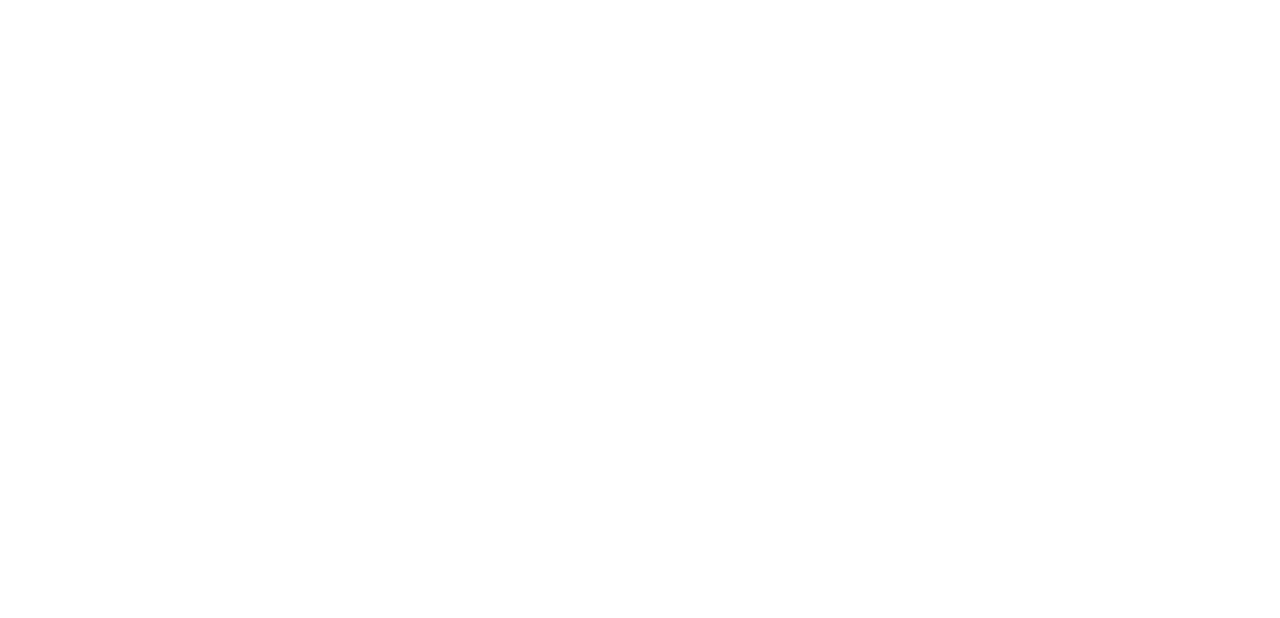
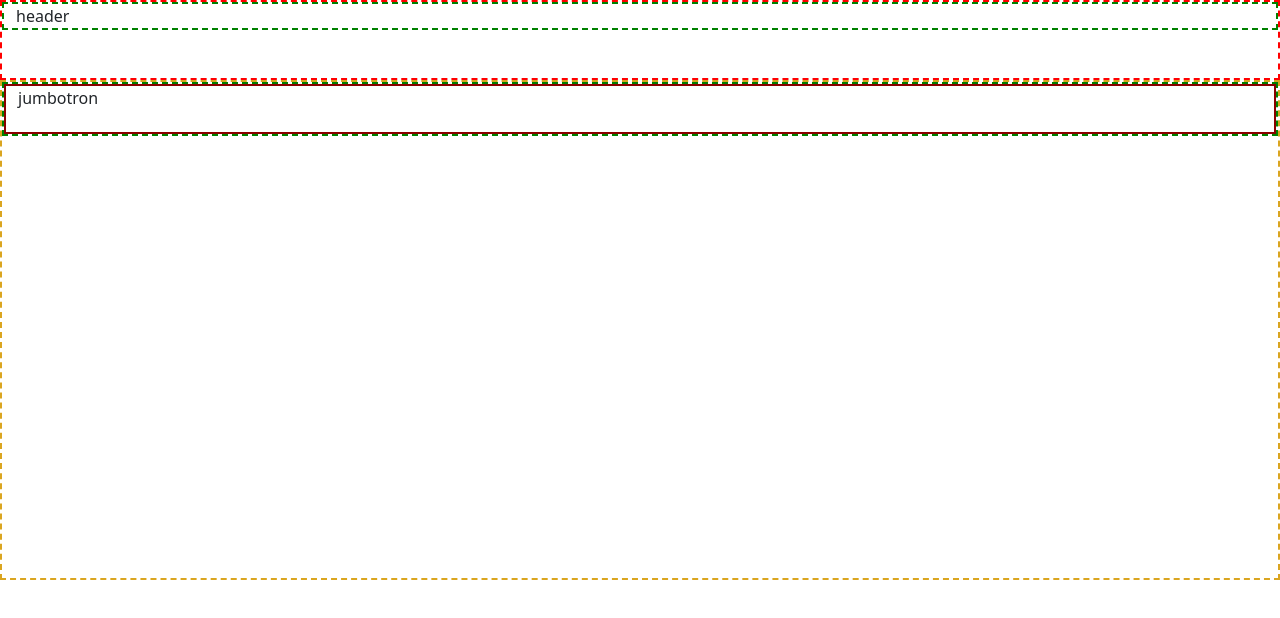
Before and after one commit to GianmariaFatta/html-css-bootstrap-freelancer, a plain HTML site: page index.html in a window 1280 px wide. Drawn offline with nearby package versions, Linux system fonts and the light colour scheme.

Commit message:
Head+jumbo commit

```diff
--- a/css/style.css
+++ b/css/style.css
@@ -0,0 +1,28 @@
+
+header{
+    height: 80px;
+    border: 2px dashed red
+}
+
+section {
+    min-height: 500px;
+    border: 2px dashed goldenrod
+}
+
+.container {
+    border: 2px dashed purple;
+
+}
+
+.container-fluid{
+    border: 2px dashed green
+}
+
+[class^= "col" ]{
+    border: 2px solid darkred;
+    min-height: 50px;
+}
+
+form{
+    min-height: 350px;
+}
--- a/index.html
+++ b/index.html
@@ -10,6 +10,20 @@
     <link rel="stylesheet" href="css/style.css">
 </head>
 <body>
+    <!-- header -->
+    <header>
+        <div class="container-fluid">header</div>
+    </header>
+    <!-- Jumbotron -->
+    <section id="Jumbotron">
+        <div class="container-fluid">
+            <div class="row">
+                <div class="col">
+                    jumbotron
+                </div>
+            </div>
+        </div>
+    </section>
 
 </body>
 </html>
```
